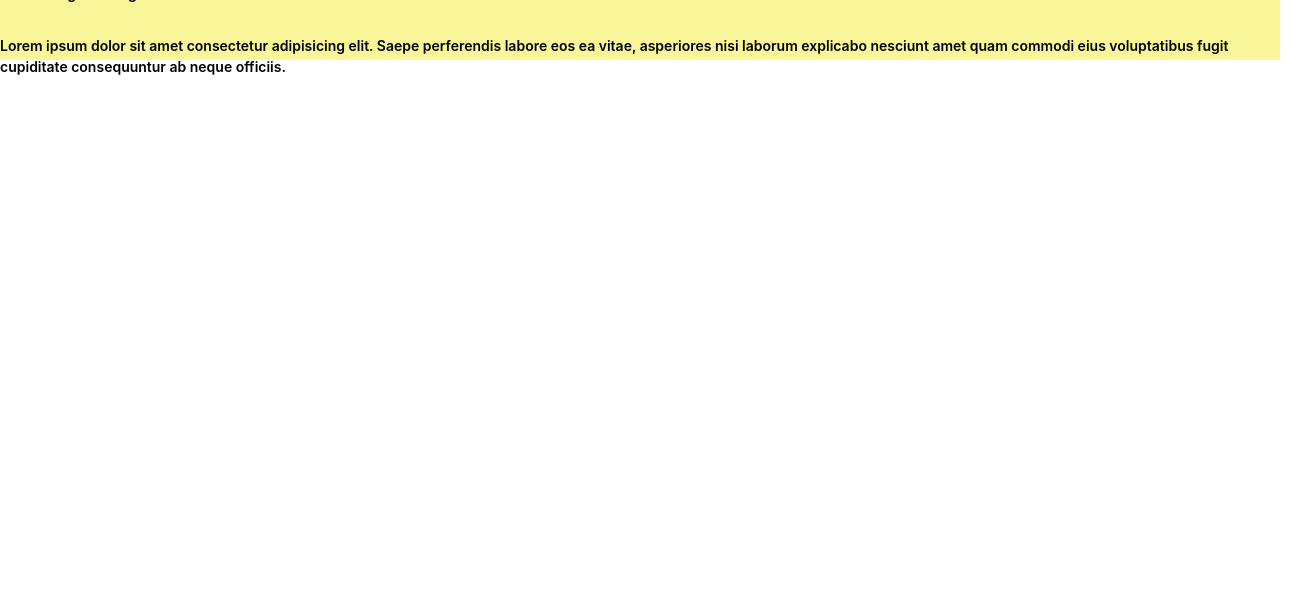
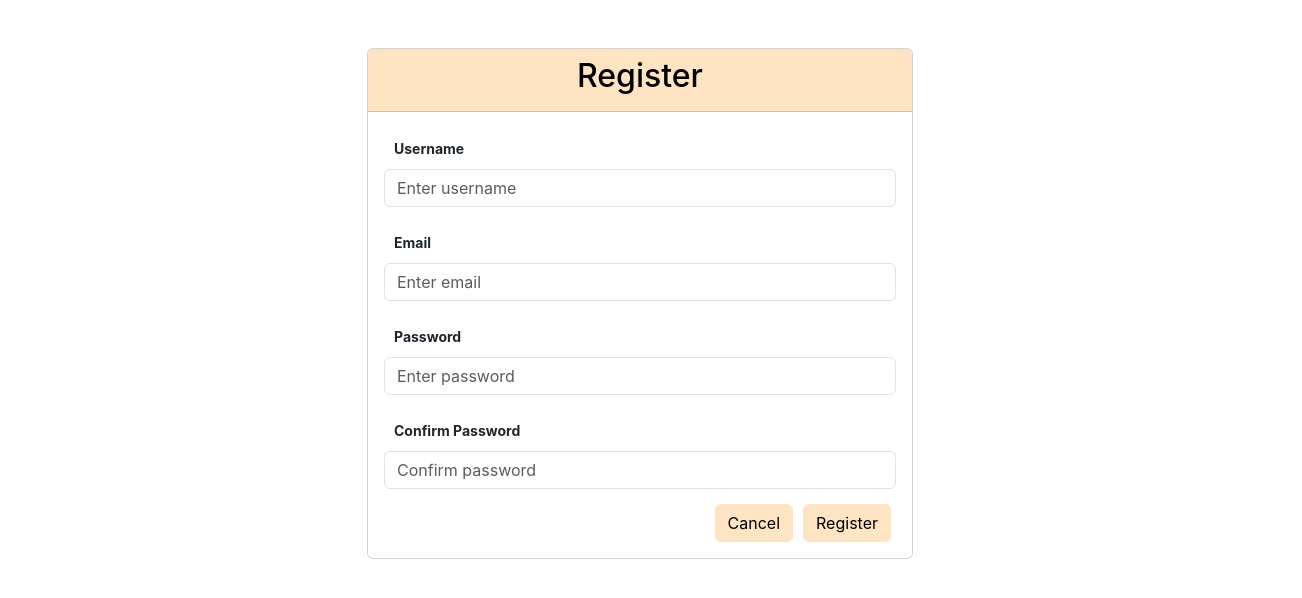
Before and after one commit to Karhaleashish00/01angualr-practice-proj, an Angular app: page /register in a window 1280 px wide. Shown: the top 598 px of the page, 1302 px wide, since content can reach past the window. Built offline with nearby package versions, Linux system fonts and the light colour scheme.

Commit message:
changes on the 10th May

```diff
--- a/src/app/app.component.html
+++ b/src/app/app.component.html
@@ -7,10 +7,7 @@
 <!-- * * * * * * * to get started with your project! * * * * * * * * -->
 <!-- * * * * * * * * * * * * * * * * * * * * * * * * * * * * * * * -->
 <!-- Toolbar -->
-<div class="toolbar" role="banner">
-  <app-landing-page></app-landing-page>
-</div>
-
+<router-outlet></router-outlet>
 <!-- * * * * * * * * * * * * * * * * * * * * * * * * * * * * * * * -->
 <!-- * * * * * * * * * * * The content above * * * * * * * * * * * -->
 <!-- * * * * * * * * * * is only a placeholder * * * * * * * * * * -->
--- a/src/app/app.module.ts
+++ b/src/app/app.module.ts
@@ -1,28 +1,27 @@
 import { NgModule } from '@angular/core';
 import { BrowserModule } from '@angular/platform-browser';
-
+import { RouterModule, Routes } from '@angular/router';
 
 import { AppComponent } from './app.component';
 import { LandingPageComponent } from './components/landing-page/landing-page.component';
 import { RegisterComponent } from './components/register/register.component';
 import { CustomerRegisterComponent } from './components/register/customer-register/customer-register.component';
-import { RouterModule, Routes } from '@angular/router';
 
 const routes: Routes = [
-  { path: '', component:  LandingPageComponent  },
-  { path: 'register', component:  RegisterComponent  },
+  { path: '', component: LandingPageComponent },
+  { path: 'register', component: RegisterComponent },
 ];
+
 @NgModule({
   declarations: [
     AppComponent,
     LandingPageComponent,
     RegisterComponent,
     CustomerRegisterComponent,
-
   ],
   imports: [
     BrowserModule,
-    [RouterModule.forRoot(routes)],
+    RouterModule.forRoot(routes),
   ],
   exports: [RouterModule],
   providers: [],
--- a/src/app/components/landing-page/landing-page.component.css
+++ b/src/app/components/landing-page/landing-page.component.css
@@ -2,3 +2,14 @@
     margin: 10px;
     padding: 5px;
 }
+.th-cl{
+    background-color: bisque;
+    color: black;
+}
+.nav-item{
+    font-size: medium;
+    font-weight: 400;
+}
+.cursor-pointer{
+    cursor: pointer;
+}
--- a/src/app/components/landing-page/landing-page.component.html
+++ b/src/app/components/landing-page/landing-page.component.html
@@ -1,10 +1,22 @@
-<div class="col-md-12 col-sm-12 col-xs-12">
-    <div class="row mb-3">
-        <ul class="nav nav-pills">
-            <li class="pr-2 pl-0">Home</li>
-            <li class="px-2">Log-in</li>
-            <li class="px-2">Register</li>
-        </ul>
+<nav class="navbar navbar-expand-lg navbar-light bg-light">
+    <div class="container-fluid th-cl">
+      <div>
+        <a class="navbar-brand" href="#">Navbar</a>
+        <button class="navbar-toggler" type="button" data-bs-toggle="collapse" data-bs-target="#navbarSupportedContent" aria-controls="navbarSupportedContent" aria-expanded="false" aria-label="Toggle navigation">
+          <span class="navbar-toggler-icon"></span>
+        </button>
+      </div>
+      <div>
+        <div class="collapse navbar-collapse" id="navbarSupportedContent">
+          <ul class="navbar-nav me-auto mb-2 mb-lg-0">
+            <li class="nav-item cursor-pointer">
+              <a class="nav-link active nav-item" aria-current="page">Login</a>
+            </li>
+            <li class="nav-item cursor-pointer">
+              <a class="nav-link nav-item" (click)="Register()">Register</a>
+            </li>
+          </ul>
+        </div>
+      </div>
     </div>
-    <p>Lorem ipsum dolor sit amet consectetur adipisicing elit. Saepe perferendis labore eos ea vitae, asperiores nisi laborum explicabo nesciunt amet quam commodi eius voluptatibus fugit cupiditate consequuntur ab neque officiis.</p>
-</div>
+  </nav>
--- a/src/app/components/landing-page/landing-page.component.ts
+++ b/src/app/components/landing-page/landing-page.component.ts
@@ -1,4 +1,6 @@
 import { Component } from '@angular/core';
+import { Router } from '@angular/router';
+
 
 @Component({
   selector: 'app-landing-page',
@@ -6,5 +8,8 @@ import { Component } from '@angular/core';
   styleUrls: ['./landing-page.component.css']
 })
 export class LandingPageComponent {
-
+  constructor(private router: Router) { }
+  Register(){
+    this.router.navigateByUrl('/register');
+  }
 }
--- a/src/app/components/register/register.component.css
+++ b/src/app/components/register/register.component.css
@@ -0,0 +1,21 @@
+.label{
+    padding: 10px;
+    font-weight: 700;
+}
+
+.mr-b-15{
+    margin-bottom: 15px;
+}
+
+.btn-s{
+    margin-left: 5px;
+    margin-right:
+    5px;background-color: bisque;
+    color: black;
+    border-color: bisque;
+}
+
+.th-cl{
+    background-color: bisque;
+    color: black;
+}
--- a/src/app/components/register/register.component.html
+++ b/src/app/components/register/register.component.html
@@ -1 +1,37 @@
-<p>register works!</p>
+
+<div class="container">
+  <div class="row justify-content-center">
+    <div class="col-md-6">
+      <div class="card mt-5">
+        <div class="card-header th-cl">
+          <h2 class="text-center">Register</h2>
+        </div>
+        <div class="card-body">
+          <form>
+            <div class="form-group">
+              <label class="label" for="username">Username</label>
+              <input type="text" class="form-control mr-b-15" id="username" placeholder="Enter username" (input)="getusername($event)">
+            </div>
+            <div class="form-group">
+              <label class="label" for="email">Email</label>
+              <input type="email" class="form-control mr-b-15" id="email" placeholder="Enter email">
+            </div>
+            <div class="form-group">
+              <label class="label" for="password">Password</label>
+              <input type="password" class="form-control mr-b-15" id="password" placeholder="Enter password" (input)="getpassword($event)">
+              <span *ngIf="!ispassvalid" style="color: red;">Password must be more than 8 characters long</span>
+            </div>
+            <div class="form-group">
+              <label class="label" for="confirmPassword">Confirm Password</label>
+              <input type="password" class="form-control mr-b-15" id="confirmPassword" placeholder="Confirm password">
+            </div>
+            <div class="d-flex justify-content-end">
+              <button type="cancel" class="btn btn-primary btn-block js btn-s">Cancel</button>
+              <button type="submit" class="btn btn-primary btn-block js btn-s">Register</button>
+            </div>
+          </form>
+        </div>
+      </div>
+    </div>
+  </div>
+</div>
--- a/src/app/components/register/register.component.ts
+++ b/src/app/components/register/register.component.ts
@@ -6,5 +6,31 @@ import { Component } from '@angular/core';
   styleUrls: ['./register.component.css']
 })
 export class RegisterComponent {
+  username: String = ''
+  password: String = ''
+  ispassvalid:Boolean = true
 
+  getusername(event: any) {
+    this.username = event.target.value
+  }
+  getpassword(event: any) {
+    let length:Boolean
+    this.password = event.target.value
+    length = this.checkPassword()
+    if(length){
+      this.ispassvalid = length
+    }
+    else{
+      this.ispassvalid = length
+    }
+  }
+
+  checkPassword(){
+    if(this.password.length < 8){
+      return false
+    }
+    else{
+      return true
+    }
+  }
 }
```
